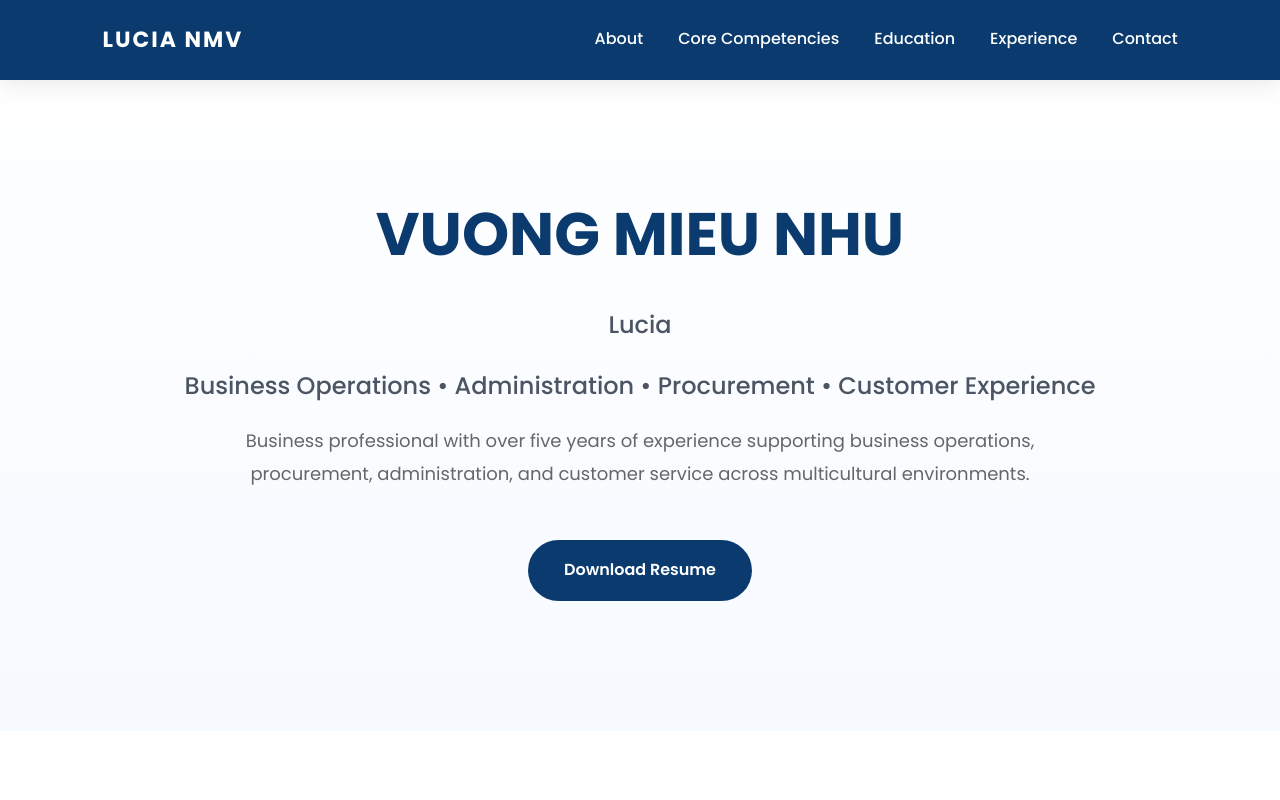
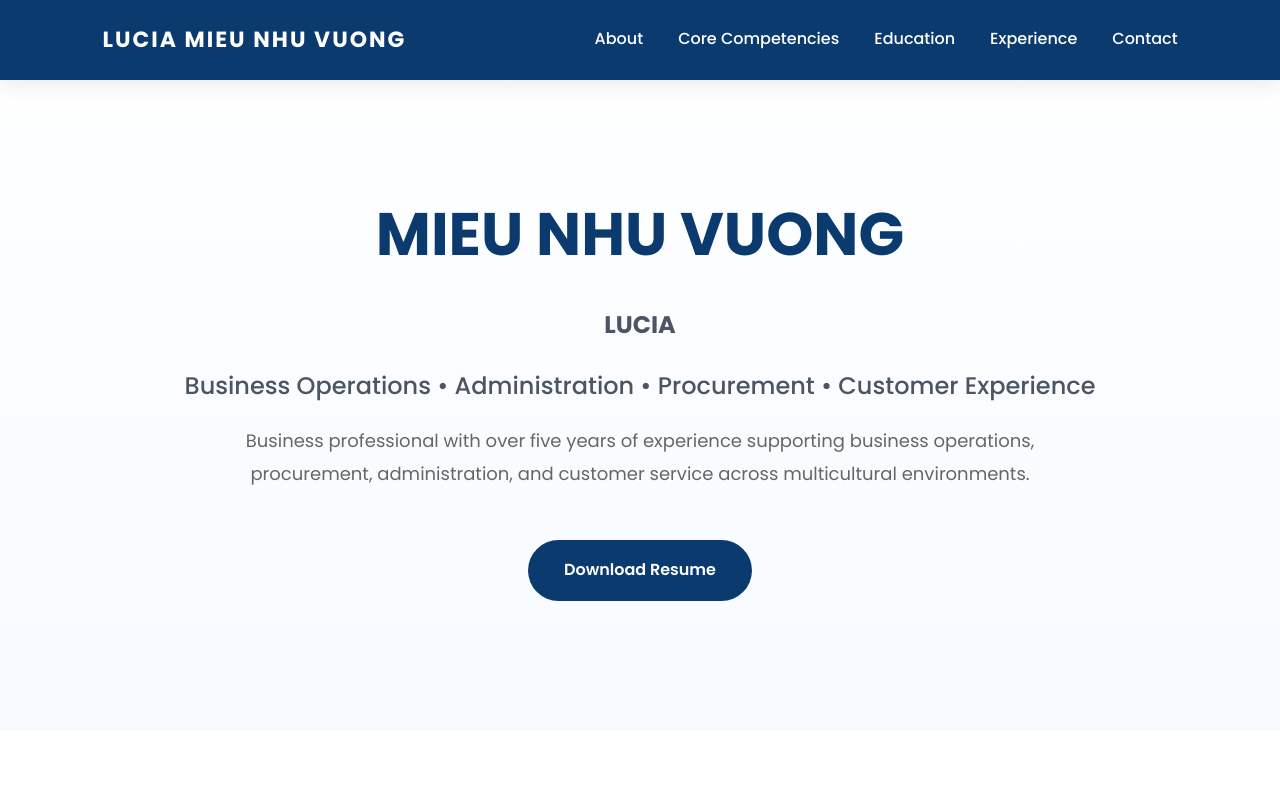
Before and after one commit to nhu1996/nhu1996.github.io, a plain HTML site: page index.html in a window 1280 px wide. Shown: the top 800 px of the page. Drawn offline with Linux system fonts and the light colour scheme.

Commit message:
Update index.html

```diff
--- a/index.html
+++ b/index.html
@@ -6,7 +6,7 @@
 <meta charset="UTF-8">
 <meta name="viewport" content="width=device-width, initial-scale=1.0">
 
-<title>Vuong Mieu Nhu (LUCIA) | Portfolio</title>
+<title> Mieu Nhu Vuong (LUCIA) | Portfolio</title>
 
 <link rel="preconnect" href="https://fonts.googleapis.com">
 <link rel="preconnect" href="https://fonts.gstatic.com" crossorigin>
@@ -360,7 +360,7 @@ font-size:16px;
 
 <div class="logo">
 
-LUCIA NMV
+LUCIA MIEU NHU VUONG
 
 </div>
 
@@ -384,12 +384,12 @@ LUCIA NMV
 
 <h1>
 
-VUONG MIEU NHU
+MIEU NHU VUONG
 
 </h1>
 <p class="subtitle">
 
-Lucia
+<strong>LUCIA</strong>
 
 </p>
 
```
